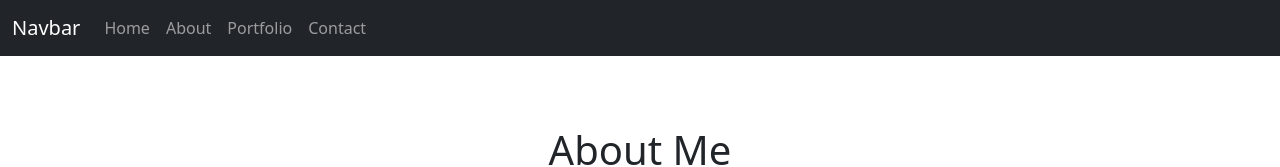
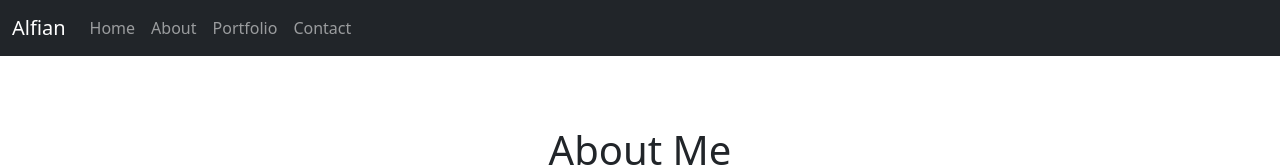
Before and after one commit to Alfianmnaa/wetalk-5-web-portofolio, a plain HTML site: page index.html in a window 1280 px wide. Shown: the top 167 px of the page. Drawn offline with nearby package versions, Linux system fonts and the light colour scheme.

Commit message:
change the logo name

```diff
--- a/index.html
+++ b/index.html
@@ -11,7 +11,7 @@
     <!-- navbar -->
     <nav class="navbar navbar-expand-lg navbar-dark bg-dark">
       <div class="container-fluid">
-        <a class="navbar-brand" href="#">Navbar</a>
+        <a class="navbar-brand" href="#">Alfian</a>
         <button class="navbar-toggler" type="button" data-bs-toggle="collapse" data-bs-target="#navbarNav" aria-controls="navbarNav" aria-expanded="false" aria-label="Toggle navigation">
           <span class="navbar-toggler-icon"></span>
         </button>
```
